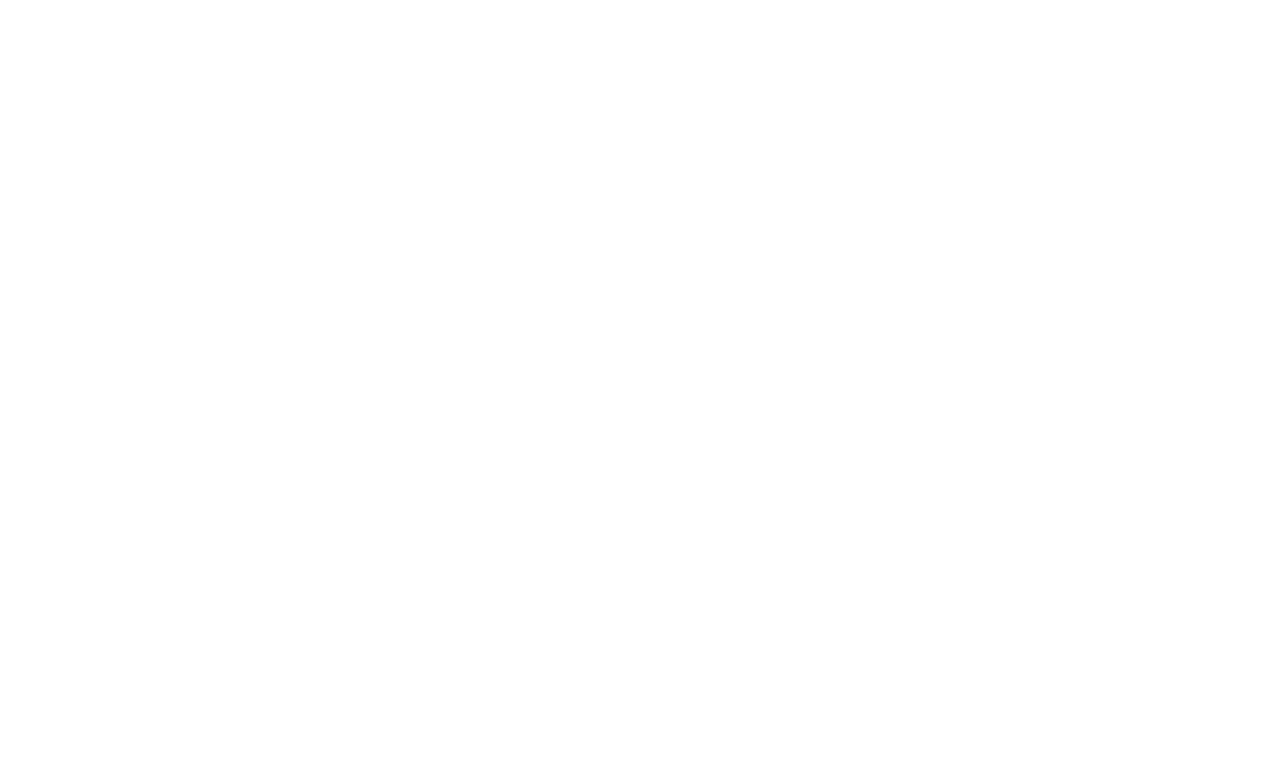
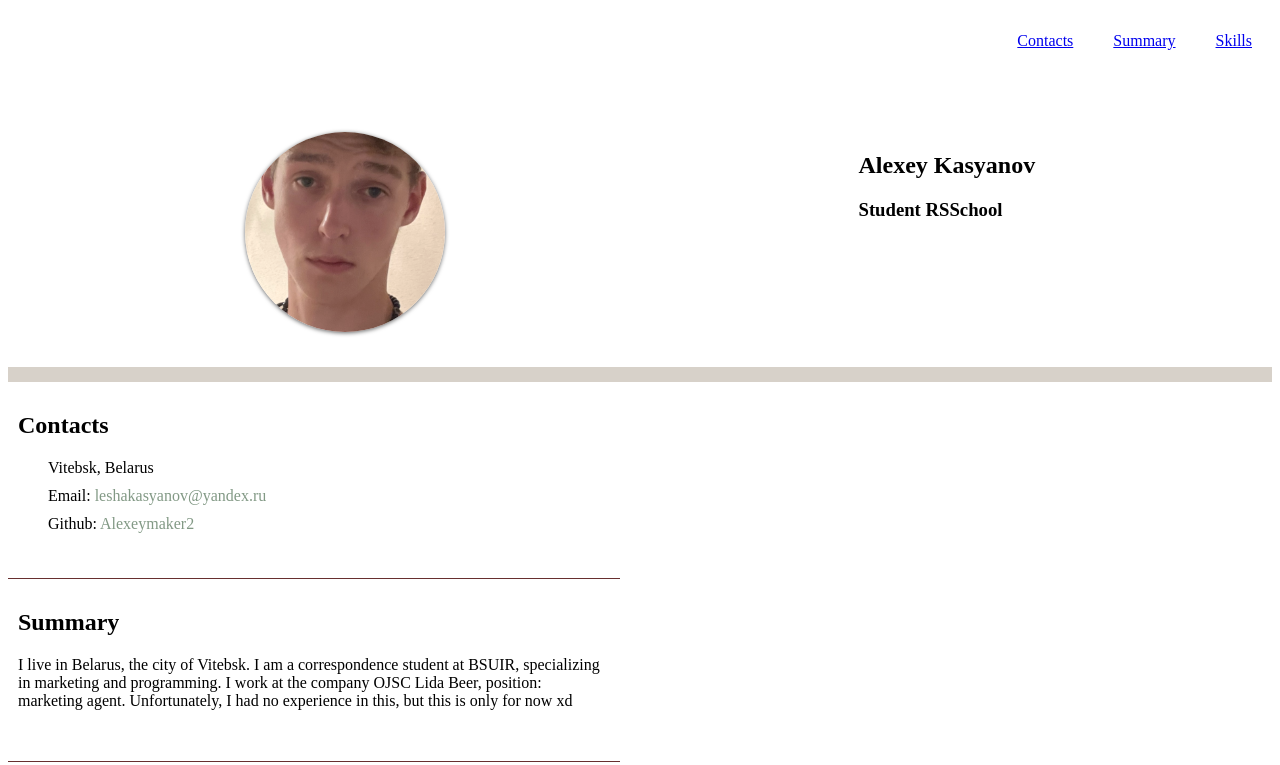
Before and after one commit to Alexeymaker2/rsschool-cv, a plain HTML site: page index.html in a window 1280 px wide. Drawn offline with Linux system fonts and the light colour scheme.

Commit message:
feat: add header and main

```diff
--- a/index.html
+++ b/index.html
@@ -3,9 +3,61 @@
 <head>
     <meta charset="UTF-8">
     <meta name="viewport" content="width=device-width, initial-scale=1.0">
-    <title>Document</title>
+    <title>cv</title>
+    <link rel="preconnect" href="https://fonts.gstatic.com">
+    <link href="https://fonts.googleapis.com/css2?family=Roboto:wght@100;300;500;700&display=swap" rel="stylesheet">
+    <link rel="icon" href="./favicon-16x16.png">
+    <link rel="stylesheet" href="style.css" />
+
 </head>
 <body>
+    <header class="header">
+     <div class="container">
+        <nav class="nav">
+          <ul class="nav-list">
+            <li class="nav-item"><a href="#contacts" class="nav-link">Contacts</a></li>
+            <li class="nav-item"><a href="#summary" class="nav-link">Summary</a></li>
+            <li class="nav-item"><a href="#skills" class="nav-link">Skills</a></li>
+          </ul>
+        </nav>
+     </div>
+    </header>
+    <main class="main">
+        <div class="container">
+            <section class="section section-profile" id="profile">
+                <img src="./INn6kaDarCw.jpg" alt="" class="section-profile-logo">
+                <div class="section-profile-title">
+                  <h1 class="section-title main-title">Alexey Kasyanov</h1>
+                  <h3 class="section-subtitle">Student RSSchool</h3>
+                </div>
+              </section>
+            <section class="section" id="contacts">
+              <h2 class="section-title">Contacts</h2>
+              <ul class="section-list">
+                <li class="section-item contacts-item">
+                  Vitebsk, Belarus
+                </li>
+                <li class="section-item contacts-item">
+                  Email: <a href="leshakasyanov@yandex.ru" title="email">leshakasyanov@yandex.ru</a>
+                </li>
+                <li class="section-item contacts-item">
+                  Github: <a href="https://github.com/Alexeymaker2" title="github">Alexeymaker2</a>
+                </li>
+              </ul>
+            </section>
+            <section class="section" id="Summary">
+              <h2 class="section-title">Summary</h2>
+              <p>I live in Belarus, the city of Vitebsk. I am a correspondence student at BSUIR, specializing in marketing and programming. I work at the company OJSC Lida Beer, position: marketing agent.
+                Unfortunately, I had no experience in this, but this is only for now xd
+              </p>
 
+            </section>
+        </div>
+    </main>
+    <footer class="footer">
+        <div class="container">
+
+        </div>
+    </footer>
 </body>
 </html>
--- a/style.css
+++ b/style.css
@@ -0,0 +1,109 @@
+* {
+    box-sizing: border-box;
+  }
+  html {
+    scroll-behavior: smooth;
+  }
+  .rss {
+    width: 121px;
+    height: 45px;
+    background-image: url("./Elegant_Background-19.jpg");
+    background-size: contain;
+    background-repeat: no-repeat;
+  }
+.body {
+    font-family: 'Roboto', sans-serif;
+    min-height: 100vh;
+    display: flex;
+    flex-direction: column;
+    justify-content: space-between;
+    font-size: 18px;
+    font-weight: 400;
+    line-height: 1.5;
+    color: #4d2323;
+}
+
+.container {
+    max-width: 1440px;
+    margin: 0 auto;
+}
+.nav-list {
+    display: flex;
+    justify-content: flex-end;
+    align-items: center;
+    list-style: none;
+}
+.nav-link {
+    padding: 0 20px;
+    line-height: 50px;
+    transition: 0.3s;
+}
+
+.section {
+    width: calc(50% - 20px);
+    padding: 10px;
+    padding-bottom: 35px;
+    border-bottom: 1px solid #672f2f;
+}
+.section-item a{
+    color: #829985;
+    text-decoration: none;
+    transition: color 0.5s;
+}
+.section-item a:hover{
+    color: #4d2323
+}
+.section-profile-logo {
+    width: 200px;
+    height: 200px;
+    object-fit: cover;
+    border-radius: 50%;
+    box-shadow: 0 1px 4px rgba(0, 0, 0, .6);
+    filter: grayscale(0.2) brightness(1.05);
+    transition: .3s;
+}
+.section-profile {
+    display: flex;
+    justify-content: space-around;
+    width: 100%;
+    padding: 50px 30px 35px;
+    border-bottom: 15px solid #d7d1c9;
+}
+.contacts-item:before {
+    content: "";
+    position: absolute;
+    top: 1px;
+    left: 0px;
+    width: 24px;
+    height: 24px;
+    background-size: contain;
+    background-repeat: no-repeat;
+
+}
+.section-item {
+    position: relative;
+    margin: 0;
+    margin-bottom: 10px;
+    padding: 0;
+    padding-left: 30px;
+}
+.li {
+    display: list-item;
+    text-align: -webkit-match-parent;
+    unicode-bidi: isolate;
+}
+
+.section-list {
+    margin: 0;
+    padding: 0;
+    list-style: none;
+}
+
+p {
+    display: block;
+    margin-block-start: 1em;
+    margin-block-end: 1em;
+    margin-inline-start: 0px;
+    margin-inline-end: 0px;
+    unicode-bidi: isolate;
+}
```
Also changed, not shown: Elegant_Background-19.jpg (added), favicon-16x16.png (added).
